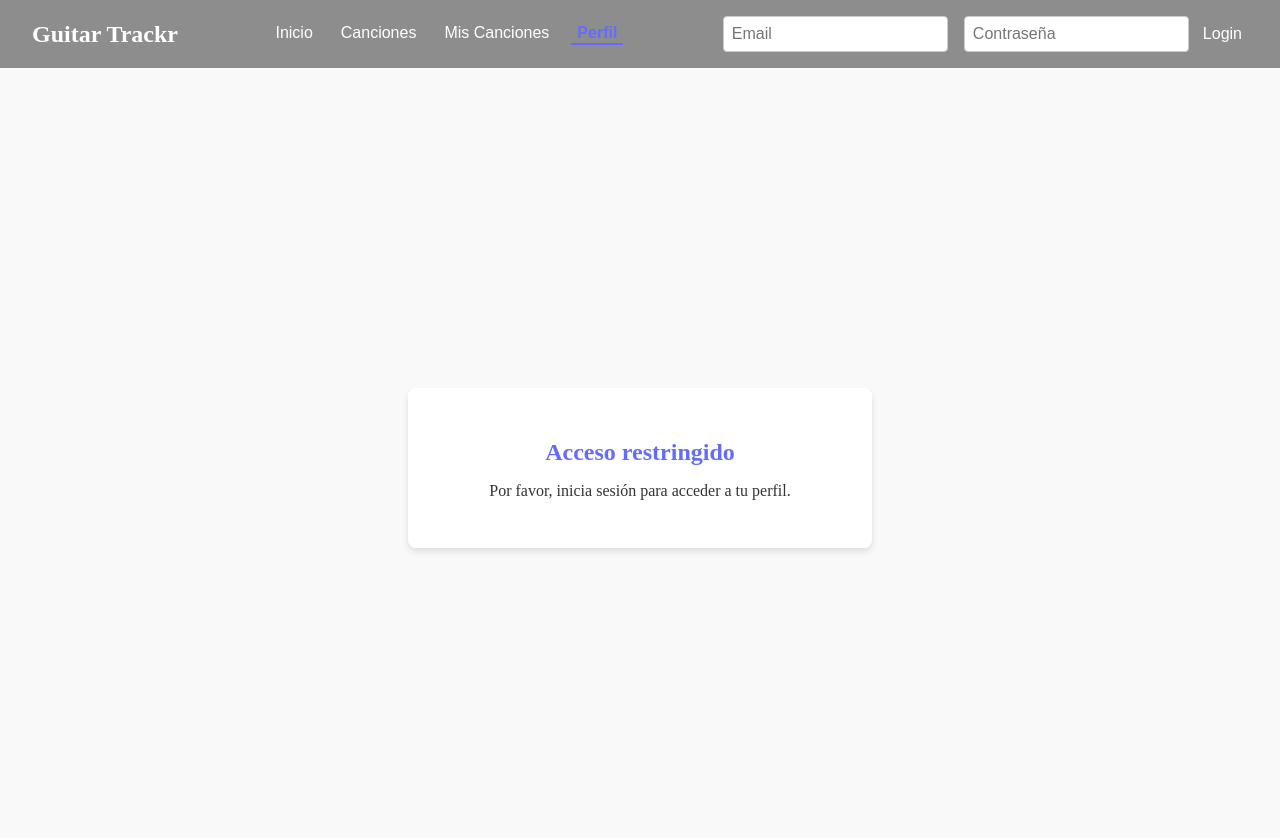
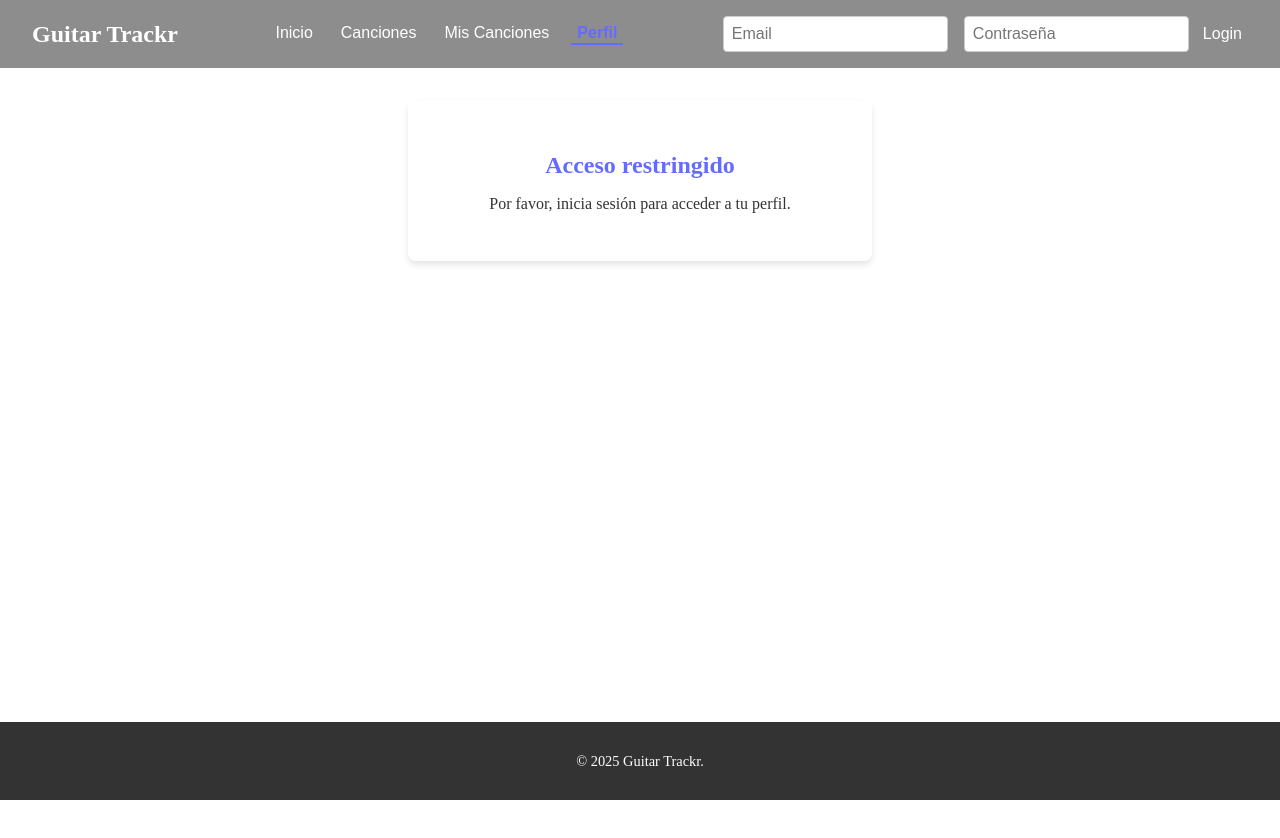
Before and after one commit to darroyo083/guitar-trackr-react, a React (Vite) app: page / in a window 1280 px wide. Both pictures are taken after a click on the button "Perfil". Shown: the top 838 px of the page. After the commit the page ends 800 px from the top, so only its background shows below. Built offline with nearby package versions, Linux system fonts and the light colour scheme.

Commit message:
Footer añadido y varios cambios en estilos.

```diff
--- a/src/App.css
+++ b/src/App.css
@@ -63,3 +63,35 @@
   font-size: 1rem;
   color: #555;
 }
+
+/* Asegurar que el contenedor principal ocupe toda la altura de la ventana */
+.app-container {
+  display: flex;
+  flex-direction: column;
+  min-height: 100vh;
+}
+
+/* El contenido principal debe crecer para llenar el espacio disponible */
+.main-content {
+  flex: 1;
+  padding: 2rem;
+}
+
+/* Footer siempre al final */
+.footer {
+  background-color: #333;
+  color: white;
+  text-align: center;
+  padding: 1rem 0;
+  font-size: 0.9rem;
+  width: 100%;
+}
+
+.footer a {
+  color: #646cff;
+  text-decoration: none;
+}
+
+.footer a:hover {
+  text-decoration: underline;
+}
--- a/src/App.jsx
+++ b/src/App.jsx
@@ -4,6 +4,7 @@ import SongList from './components/songList/SongList';
 import SongDetails from './components/songDetails/SongDetails';
 import Profile from './components/profile/Profile';
 import MySongs from './components/mySongs/MySongs';
+import Footer from './components/footer/Footer'; // Importar el Footer
 import { AppProvider, AppContext } from './context/AppContext';
 import { useContext } from 'react';
 import "./App.css";
@@ -12,9 +13,10 @@ function AppContent() {
   const { activeSection, setActiveSection } = useContext(AppContext);
 
   return (
-    <div>
+    <div className="app-container">
       <Navbar />
       <Header />
+      <main className="main-content">
         {activeSection === 'home' && (
           <div className="home-container">
             <div className="home-hero">
@@ -46,6 +48,8 @@ function AppContent() {
         {activeSection === 'songs' && <SongList />}
         {activeSection === 'my-songs' && <MySongs />}
         {activeSection === 'profile' && <Profile />}
+      </main>
+      <Footer />
     </div>
   );
 }
--- /dev/null
+++ b/src/components/footer/Footer.css
@@ -0,0 +1,20 @@
+.footer {
+  background-color: #333;
+  color: white;
+  text-align: center;
+  /* padding: .1rem 0; */
+  font-size: 0.9rem;
+  position: relative;
+  bottom: 0;
+  width: 100%;
+  border-top: 1px solid white;
+}
+
+.footer a {
+  color: #646cff;
+  text-decoration: none;
+}
+
+.footer a:hover {
+  text-decoration: underline;
+}
--- /dev/null
+++ b/src/components/footer/Footer.jsx
@@ -0,0 +1,11 @@
+import "./Footer.css";
+
+function Footer() {
+  return (
+    <footer className="footer">
+      <p>© 2025 Guitar Trackr.</p>
+    </footer>
+  );
+}
+
+export default Footer;
--- a/src/components/mySongs/MySongs.css
+++ b/src/components/mySongs/MySongs.css
@@ -3,7 +3,7 @@
 .my-songs-container {
   display: flex;
   gap: 2rem;
-  margin: 20px;
+  /* margin: 20px; */
 }
 
 .my-songs-list {
--- a/src/components/profile/Profile.css
+++ b/src/components/profile/Profile.css
@@ -2,8 +2,8 @@
   display: flex;
   justify-content: center;
   align-items: center;
-  height: 100vh;
-  background-color: #f9f9f9;
+  /* height: 100vh;
+  background-color: #f9f9f9; */
 }
 
 .profile-card {
@@ -47,8 +47,8 @@
   display: flex;
   justify-content: center;
   align-items: center;
-  height: 100vh;
-  background-color: #f9f9f9;
+  /* height: 100vh;
+  background-color: #f9f9f9; */
 }
 
 .auth-message-card {
```
Lines whose indentation alone changed are shown as unchanged.
